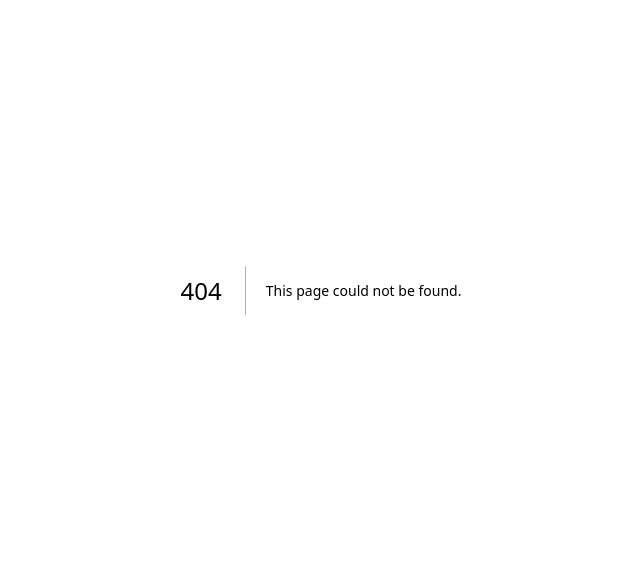
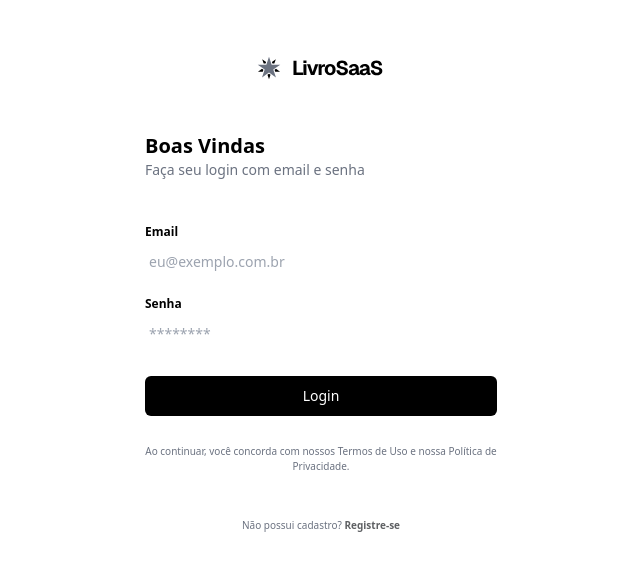
Before and after one commit to ViniciusBussolo1/saas-next-auth-prisma-next, a Next.js app: page /login in a window 1280 px wide. Before the commit this address had no page. Shown: the part 110-680 px from the top of the page, without its empty margins (319-959 px from the left). Built offline with nearby package versions, Linux system fonts and the light colour scheme.

Commit message:
feat: criado a pagina de login

```diff
--- /dev/null
+++ b/src/app/login/page.tsx
@@ -0,0 +1,68 @@
+import Image from "next/image";
+import Link from "next/link";
+
+export default function Login() {
+  return (
+    <main className="w-full flex justify-center items-center h-screen">
+      <div className="max-w-[22rem] w-full flex flex-col items-center ">
+        <Image src="/logo.svg" alt="logo" width={129} height={40} />
+
+        <div className="w-full">
+          <div className="mt-11">
+            <h1 className="font-semibold text-xl text-black">Boas Vindas</h1>
+            <p className="text-sm text-gray-500">
+              Faça seu login com email e senha
+            </p>
+          </div>
+
+          <form className="mt-11 w-full space-y-7 ">
+            <div className="space-y-5">
+              <div className="flex flex-col gap-2">
+                <label htmlFor="email" className="font-bold text-xs">
+                  Email
+                </label>
+                <input
+                  type="email"
+                  name="email"
+                  placeholder="eu@exemplo.com.br"
+                  className="text-sm p-1"
+                />
+              </div>
+
+              <div className="flex flex-col gap-2">
+                <label htmlFor="password" className="font-bold text-xs">
+                  Senha
+                </label>
+                <input
+                  type="password"
+                  name="password"
+                  placeholder="********"
+                  className="text-sm p-1"
+                />
+              </div>
+            </div>
+
+            <button className="w-full h-10 bg-black text-white rounded-md text-sm hover:bg-gray-800 transition-colors">
+              Login
+            </button>
+
+            <p className="font-light text-[0.625rem] text-gray-500 text-center mt-6">
+              Ao continuar, você concorda com nossos Termos de Uso e nossa
+              Política de Privacidade.
+            </p>
+          </form>
+        </div>
+
+        <p className="font-light text-[0.625rem] text-gray-500 mt-11">
+          Não possui cadastro?{" "}
+          <Link
+            href={""}
+            className="text-[#5E6063] font-bold hover:text-gray-800"
+          >
+            Registre-se
+          </Link>
+        </p>
+      </div>
+    </main>
+  );
+}
--- a/src/app/page.tsx
+++ b/src/app/page.tsx
@@ -1,4 +1,5 @@
 import Image from "next/image";
+import Link from "next/link";
 
 export default function Home() {
   return (
@@ -33,7 +34,7 @@ export default function Home() {
               className="w-20 h-10 bg-white border border-gray-300 rounded-md text-black text-sm"
               type="button"
             >
-              Login
+              <Link href="/login">Login</Link>
             </button>
           </div>
         </header>
```
